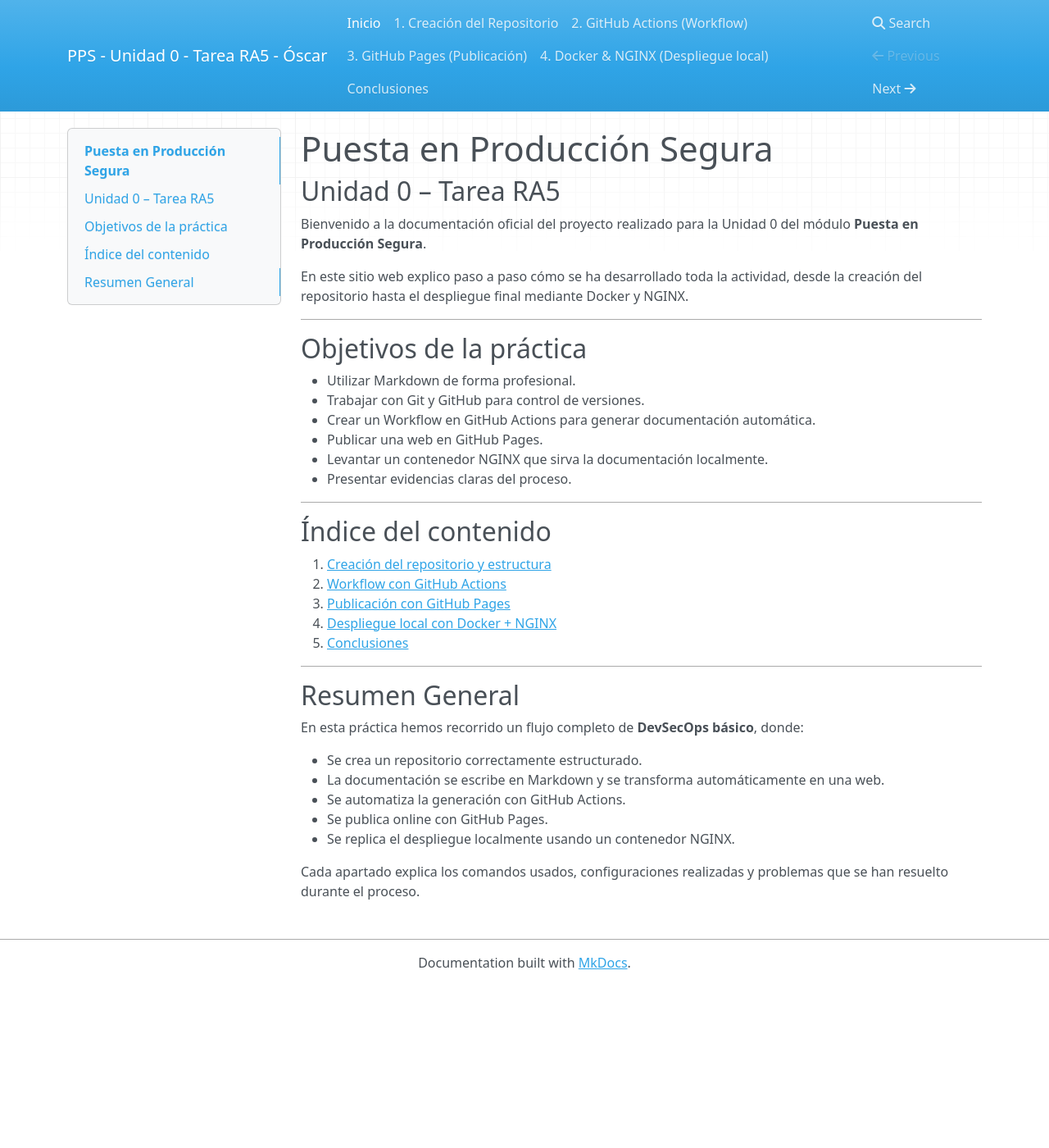
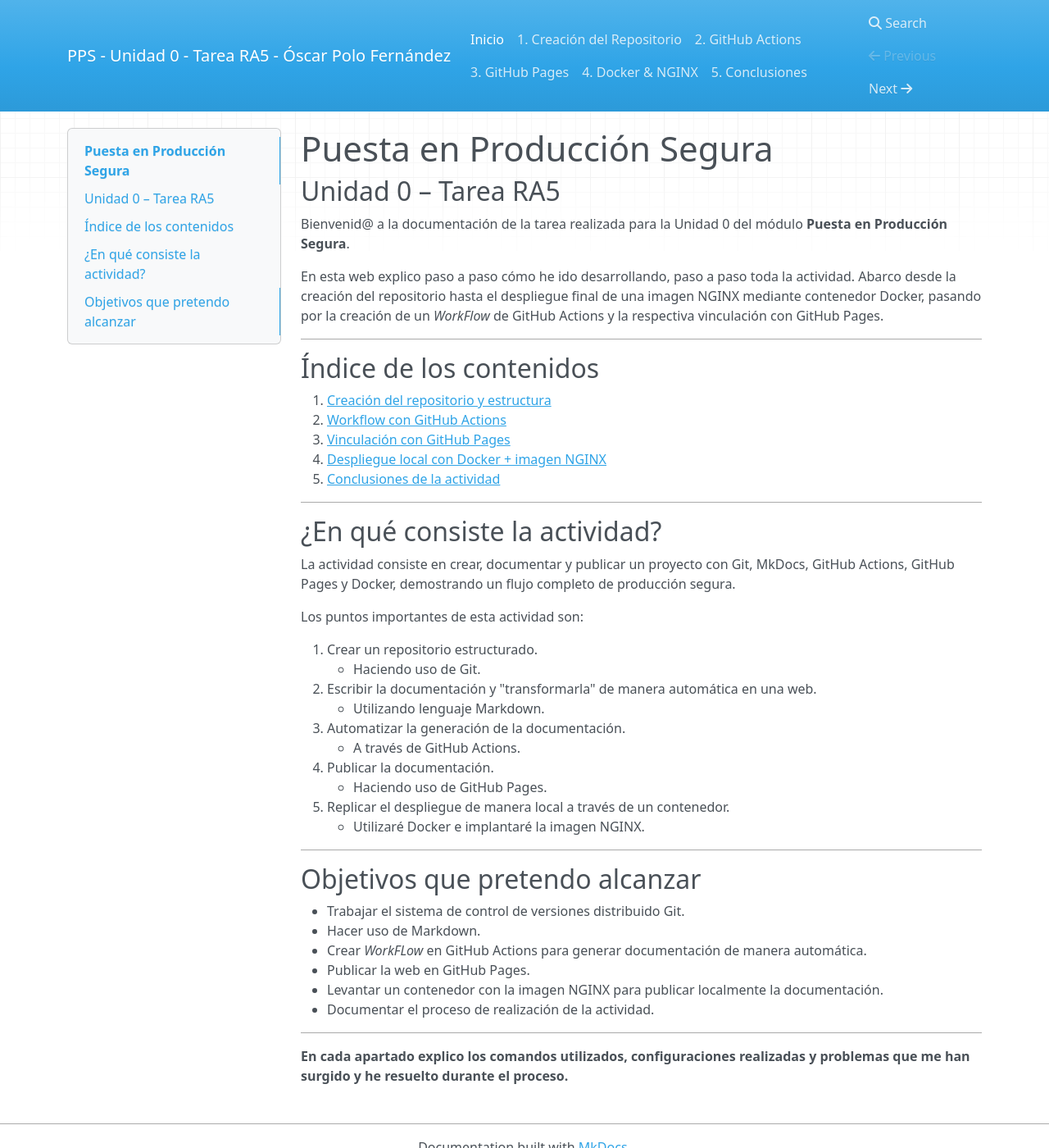
Before and after one commit to PPSOscar/PPS-Unidad0-Tarea-Oscar, an MkDocs documentation site: the page built from docs/index.md, in a window 1280 px wide and 1400 px high. Shown: the whole window at 82% size. Built offline with MkDocs 1.6.1, drawn with Linux system fonts in a browser that asks for light colours; nearby versions of some CDN libraries.

Commit message:
comenzando a crear la documentación

```diff
--- a/docs/index.md
+++ b/docs/index.md
@@ -1,41 +1,50 @@
 # Puesta en Producción Segura
 ## Unidad 0 – Tarea RA5
 
-Bienvenido a la documentación oficial del proyecto realizado para la Unidad 0 del módulo **Puesta en Producción Segura**.
+Bienvenid@ a la documentación de la tarea realizada para la Unidad 0 del módulo **Puesta en Producción Segura**.
 
-En este sitio web explico paso a paso cómo se ha desarrollado toda la actividad, desde la creación del repositorio hasta el despliegue final mediante Docker y NGINX.
+En esta web explico paso a paso cómo he ido desarrollando, paso a paso toda la actividad. Abarco desde la creación del repositorio hasta el despliegue final de una imagen NGINX mediante contenedor Docker, pasando por la creación de un _WorkFlow_ de GitHub Actions y la respectiva vinculación con GitHub Pages.
 
 ---
 
-## Objetivos de la práctica
+## Índice de los contenidos
 
-- Utilizar Markdown de forma profesional.
-- Trabajar con Git y GitHub para control de versiones.
-- Crear un Workflow en GitHub Actions para generar documentación automática.
-- Publicar una web en GitHub Pages.
-- Levantar un contenedor NGINX que sirva la documentación localmente.
-- Presentar evidencias claras del proceso.
+1. [Creación del repositorio y estructura](git.md)
+2. [Workflow con GitHub Actions](gitActions.md)
+3. [Vinculación con GitHub Pages](gitPages.md)
+4. [Despliegue local con Docker + imagen NGINX](docker.md)
+5. [Conclusiones de la actividad](conclusiones.md)
 
 ---
 
-## Índice del contenido
+## ¿En qué consiste la actividad?
 
-1. [Creación del repositorio y estructura](git.md)
-2. [Workflow con GitHub Actions](gitActions.md)
-3. [Publicación con GitHub Pages](gitPages.md)
-4. [Despliegue local con Docker + NGINX](docker.md)
-5. [Conclusiones](conclusiones.md)
+La actividad consiste en crear, documentar y publicar un proyecto con Git, MkDocs, GitHub Actions, GitHub Pages y Docker, demostrando un flujo completo de producción segura.
+
+Los puntos importantes de esta actividad son:
+
+1. Crear un repositorio estructurado.
+    - Haciendo uso de Git.
+2. Escribir la documentación y "transformarla" de manera automática en una web.
+    - Utilizando lenguaje Markdown.
+3. Automatizar la generación de la documentación.
+    -  A través de GitHub Actions.
+4. Publicar la documentación.
+    - Haciendo uso de GitHub Pages.
+5. Replicar el despliegue de manera local a través de un contenedor.
+    - Utilizaré Docker e implantaré la imagen NGINX.
 
 ---
 
-## Resumen General
+## Objetivos que pretendo alcanzar
 
-En esta práctica hemos recorrido un flujo completo de **DevSecOps básico**, donde:
+- Trabajar el sistema de control de versiones distribuido Git.
+- Hacer uso de Markdown.
+- Crear _WorkFLow_ en GitHub Actions para generar documentación de manera automática.
+- Publicar la web en GitHub Pages.
+- Levantar un contenedor con la imagen NGINX para publicar localmente la documentación.
+- Documentar el proceso de realización de la actividad.
 
-- Se crea un repositorio correctamente estructurado.
-- La documentación se escribe en Markdown y se transforma automáticamente en una web.
-- Se automatiza la generación con GitHub Actions.
-- Se publica online con GitHub Pages.
-- Se replica el despliegue localmente usando un contenedor NGINX.
+---
 
-Cada apartado explica los comandos usados, configuraciones realizadas y problemas que se han resuelto durante el proceso.
+**En cada apartado explico los comandos utilizados, configuraciones realizadas y problemas que me han surgido y he resuelto durante el proceso.**
--- a/mkdocs.yml
+++ b/mkdocs.yml
@@ -1,11 +1,11 @@
-site_name: PPS - Unidad 0 - Tarea RA5 - Óscar
+site_name: PPS - Unidad 0 - Tarea RA5 - Óscar Polo Fernández
 theme:
   name: mkdocs
 
 nav:
   - Inicio: index.md
   - 1. Creación del Repositorio: git.md
-  - 2. GitHub Actions (Workflow): gitActions.md
-  - 3. GitHub Pages (Publicación): gitPages.md
-  - 4. Docker & NGINX (Despliegue local): docker.md
-  - Conclusiones: conclusiones.md
+  - 2. GitHub Actions: gitActions.md
+  - 3. GitHub Pages: gitPages.md
+  - 4. Docker & NGINX: docker.md
+  - 5. Conclusiones: conclusiones.md
```
Also changed, not shown: docs/git.md (+15 -12 lines), docs/img/imagenes_git/creacion_repositorio.jpg (added).
